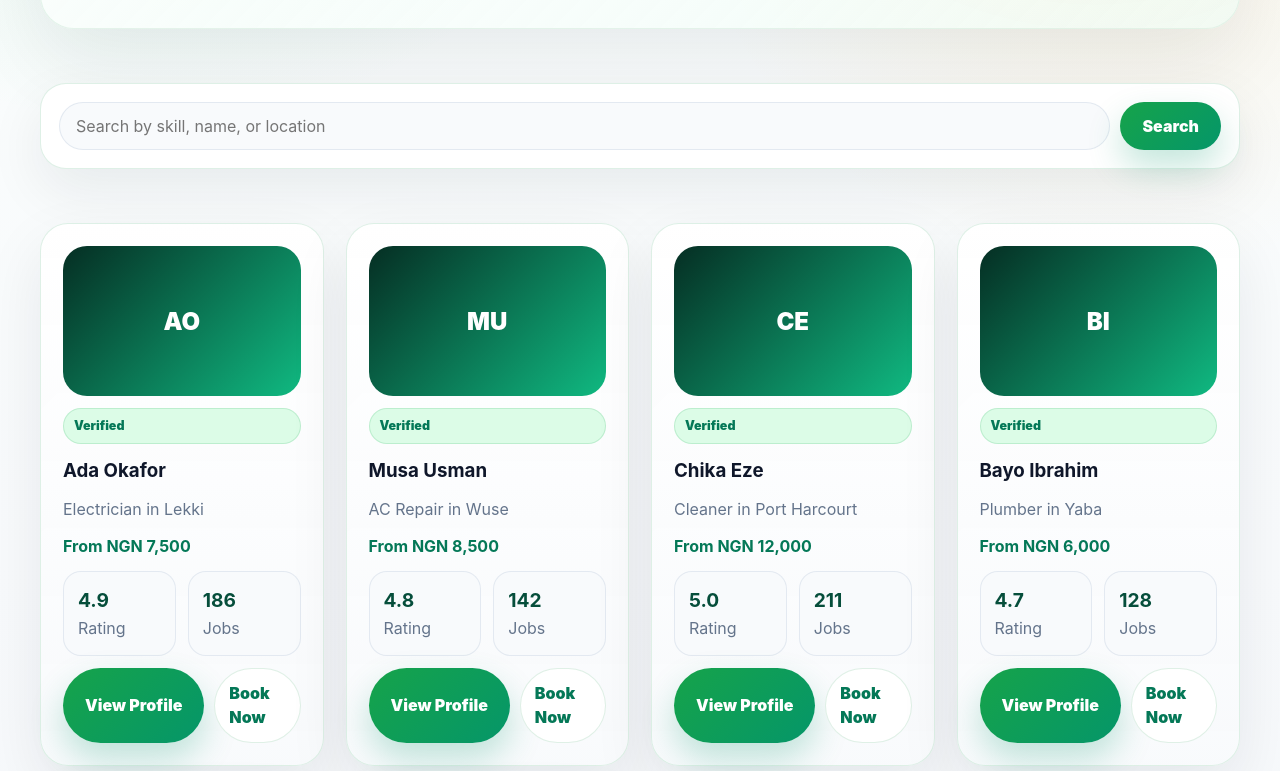
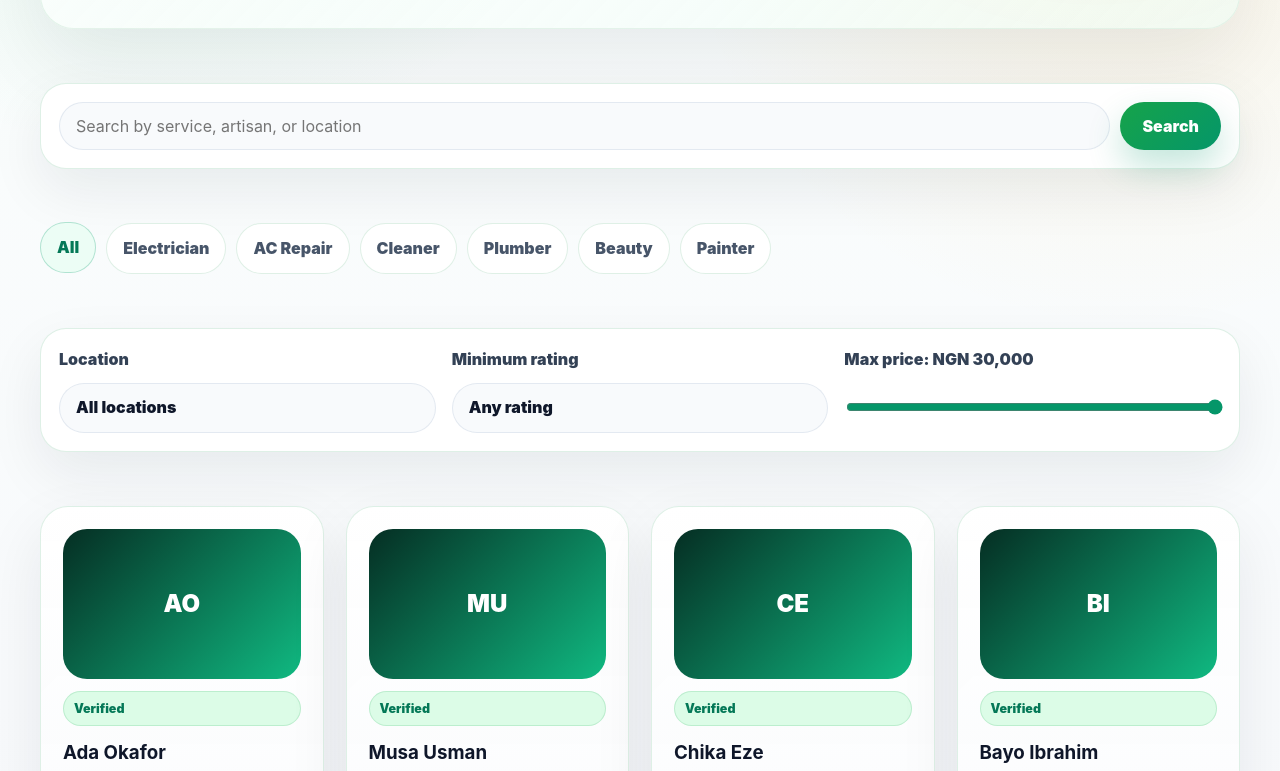
Before and after one commit to DocChukiy/handiwave, a React (Vite) app: page /artisans in a window 1280 px wide. Shown: the part 609-1380 px from the top of the page. Built offline with nearby package versions, Linux system fonts and the light colour scheme.

Commit message:
Add search and filters to Handiwave

```diff
--- a/src/App.css
+++ b/src/App.css
@@ -1498,6 +1498,46 @@
   transform: translateY(-1px);
 }
 
+.filter-panel {
+  background: #ffffff;
+  border: 1px solid rgba(220, 239, 228, 0.92);
+  border-radius: 26px;
+  box-shadow: 0 22px 56px rgba(15, 23, 42, 0.075);
+  display: grid;
+  gap: 16px;
+  grid-template-columns: repeat(3, minmax(0, 1fr));
+  padding: 18px;
+}
+
+.filter-panel label {
+  color: #334155;
+  display: grid;
+  font-weight: 900;
+  gap: 9px;
+}
+
+.filter-panel select,
+.filter-panel input[type='range'] {
+  width: 100%;
+}
+
+.filter-panel select {
+  appearance: none;
+  background: #f8fafc;
+  border: 1px solid rgba(226, 232, 240, 0.9);
+  border-radius: 999px;
+  color: #0f172a;
+  font: inherit;
+  min-height: 48px;
+  outline: 0;
+  padding: 0 16px;
+}
+
+.filter-panel input[type='range'] {
+  accent-color: #059669;
+  min-height: 48px;
+}
+
 .services-grid {
   display: grid;
   gap: 22px;
@@ -1574,6 +1614,44 @@
   font-size: 0.9rem;
   font-weight: 900;
   padding: 12px;
+}
+
+.empty-state {
+  background:
+    linear-gradient(180deg, rgba(255, 255, 255, 0.98), rgba(248, 250, 252, 0.95)),
+    linear-gradient(135deg, rgba(22, 163, 74, 0.08), transparent);
+  border: 1px solid rgba(220, 239, 228, 0.92);
+  border-radius: 28px;
+  box-shadow: 0 24px 62px rgba(15, 23, 42, 0.08);
+  display: grid;
+  gap: 12px;
+  justify-items: center;
+  padding: clamp(32px, 6vw, 64px);
+  text-align: center;
+}
+
+.empty-state h2 {
+  color: #0f172a;
+  font-size: clamp(1.8rem, 4vw, 2.8rem);
+  margin: 0;
+}
+
+.empty-state p {
+  color: #64748b;
+  margin: 0;
+}
+
+.empty-state button {
+  background: linear-gradient(135deg, #16a34a, #059669);
+  border: 0;
+  border-radius: 999px;
+  color: #ffffff;
+  cursor: pointer;
+  font: inherit;
+  font-weight: 900;
+  margin-top: 8px;
+  min-height: 48px;
+  padding: 0 22px;
 }
 
 .artisan-profile-page {
@@ -1984,7 +2062,9 @@
 :root[data-theme='dark'] .service-list-card,
 :root[data-theme='dark'] .services-section-header > a,
 :root[data-theme='dark'] .services-section-header > span,
-:root[data-theme='dark'] .category-filters button {
+:root[data-theme='dark'] .category-filters button,
+:root[data-theme='dark'] .filter-panel,
+:root[data-theme='dark'] .empty-state {
   background:
     linear-gradient(180deg, rgba(15, 23, 42, 0.96), rgba(2, 6, 23, 0.9)),
     linear-gradient(135deg, rgba(16, 185, 129, 0.08), transparent);
@@ -1995,12 +2075,16 @@
 :root[data-theme='dark'] .services-search input,
 :root[data-theme='dark'] .services-section-header h2,
 :root[data-theme='dark'] .popular-service-card strong,
-:root[data-theme='dark'] .service-list-card h3 {
+:root[data-theme='dark'] .service-list-card h3,
+:root[data-theme='dark'] .filter-panel select,
+:root[data-theme='dark'] .empty-state h2 {
   color: #f8fafc;
 }
 
 :root[data-theme='dark'] .category-filters button,
-:root[data-theme='dark'] .service-card-meta span {
+:root[data-theme='dark'] .service-card-meta span,
+:root[data-theme='dark'] .filter-panel label,
+:root[data-theme='dark'] .empty-state p {
   color: #cbd5e1;
 }
 
@@ -2012,7 +2096,8 @@
 
 :root[data-theme='dark'] .service-icon,
 :root[data-theme='dark'] .service-category,
-:root[data-theme='dark'] .service-card-meta span {
+:root[data-theme='dark'] .service-card-meta span,
+:root[data-theme='dark'] .filter-panel select {
   background: rgba(15, 23, 42, 0.86);
   border-color: rgba(148, 163, 184, 0.14);
 }
@@ -3010,3 +3095,17 @@
     flex-direction: column;
   }
 }
+
+@media (max-width: 900px) {
+  .filter-panel {
+    grid-template-columns: 1fr;
+    text-align: left;
+  }
+}
+
+@media (max-width: 520px) {
+  .filter-panel {
+    border-radius: 22px;
+    padding: 16px;
+  }
+}
--- a/src/pages/Artisans.jsx
+++ b/src/pages/Artisans.jsx
@@ -1,47 +1,235 @@
+import { useMemo, useState } from 'react'
 import { Link } from 'react-router-dom'
 
+const categories = ['All', 'Electrician', 'AC Repair', 'Cleaner', 'Plumber', 'Beauty', 'Painter']
+const locations = ['All locations', 'Lagos', 'Abuja', 'Port Harcourt', 'Ibadan']
+
 const artisans = [
-  { name: 'Ada Okafor', skill: 'Electrician', rating: '4.9', jobs: 186, area: 'Lekki', price: 'From NGN 7,500' },
-  { name: 'Musa Usman', skill: 'AC Repair', rating: '4.8', jobs: 142, area: 'Wuse', price: 'From NGN 8,500' },
-  { name: 'Chika Eze', skill: 'Cleaner', rating: '5.0', jobs: 211, area: 'Port Harcourt', price: 'From NGN 12,000' },
-  { name: 'Bayo Ibrahim', skill: 'Plumber', rating: '4.7', jobs: 128, area: 'Yaba', price: 'From NGN 6,000' },
-  { name: 'Joy Nwosu', skill: 'Hair Stylist', rating: '4.9', jobs: 97, area: 'Surulere', price: 'From NGN 5,000' },
-  { name: 'Femi Lawal', skill: 'Painter', rating: '4.8', jobs: 118, area: 'Ibadan', price: 'From NGN 25,000' },
+  {
+    name: 'Ada Okafor',
+    skill: 'Electrician',
+    category: 'Electrician',
+    rating: 4.9,
+    jobs: 186,
+    area: 'Lekki',
+    location: 'Lagos',
+    price: 'From NGN 7,500',
+    priceValue: 7500,
+  },
+  {
+    name: 'Musa Usman',
+    skill: 'AC Repair',
+    category: 'AC Repair',
+    rating: 4.8,
+    jobs: 142,
+    area: 'Wuse',
+    location: 'Abuja',
+    price: 'From NGN 8,500',
+    priceValue: 8500,
+  },
+  {
+    name: 'Chika Eze',
+    skill: 'Cleaner',
+    category: 'Cleaner',
+    rating: 5.0,
+    jobs: 211,
+    area: 'GRA',
+    location: 'Port Harcourt',
+    price: 'From NGN 12,000',
+    priceValue: 12000,
+  },
+  {
+    name: 'Bayo Ibrahim',
+    skill: 'Plumber',
+    category: 'Plumber',
+    rating: 4.7,
+    jobs: 128,
+    area: 'Yaba',
+    location: 'Lagos',
+    price: 'From NGN 6,000',
+    priceValue: 6000,
+  },
+  {
+    name: 'Joy Nwosu',
+    skill: 'Hair Stylist',
+    category: 'Beauty',
+    rating: 4.9,
+    jobs: 97,
+    area: 'Surulere',
+    location: 'Lagos',
+    price: 'From NGN 5,000',
+    priceValue: 5000,
+  },
+  {
+    name: 'Femi Lawal',
+    skill: 'Painter',
+    category: 'Painter',
+    rating: 4.8,
+    jobs: 118,
+    area: 'Bodija',
+    location: 'Ibadan',
+    price: 'From NGN 25,000',
+    priceValue: 25000,
+  },
 ]
 
 function Artisans() {
+  const [searchTerm, setSearchTerm] = useState('')
+  const [activeCategory, setActiveCategory] = useState('All')
+  const [locationFilter, setLocationFilter] = useState('All locations')
+  const [minimumRating, setMinimumRating] = useState('0')
+  const [maximumPrice, setMaximumPrice] = useState(30000)
+
+  const filteredArtisans = useMemo(() => {
+    const query = searchTerm.trim().toLowerCase()
+
+    return artisans.filter((artisan) => {
+      const matchesSearch =
+        !query ||
+        artisan.name.toLowerCase().includes(query) ||
+        artisan.skill.toLowerCase().includes(query) ||
+        artisan.location.toLowerCase().includes(query) ||
+        artisan.area.toLowerCase().includes(query)
+      const matchesCategory =
+        activeCategory === 'All' || artisan.category === activeCategory
+      const matchesLocation =
+        locationFilter === 'All locations' || artisan.location === locationFilter
+      const matchesRating = artisan.rating >= Number(minimumRating)
+      const matchesPrice = artisan.priceValue <= Number(maximumPrice)
+
+      return (
+        matchesSearch &&
+        matchesCategory &&
+        matchesLocation &&
+        matchesRating &&
+        matchesPrice
+      )
+    })
+  }, [activeCategory, locationFilter, maximumPrice, minimumRating, searchTerm])
+
   return (
     <div className="starter-page">
       <section className="page-hero compact">
         <p className="section-kicker">Verified artisans</p>
         <h1>Find skilled professionals near you</h1>
-        <p>Browse trusted Handiwave artisans with ratings, completed jobs, and local availability.</p>
+        <p>
+          Browse trusted Handiwave artisans with ratings, completed jobs, and
+          local availability.
+        </p>
       </section>
 
-      <section className="toolbar-card">
-        <input placeholder="Search by skill, name, or location" />
+      <section className="toolbar-card filter-toolbar">
+        <input
+          placeholder="Search by service, artisan, or location"
+          value={searchTerm}
+          onChange={(event) => setSearchTerm(event.target.value)}
+        />
         <button type="button">Search</button>
       </section>
 
+      <section className="category-filters" aria-label="Artisan categories">
+        {categories.map((category) => (
+          <button
+            className={activeCategory === category ? 'active' : ''}
+            key={category}
+            type="button"
+            onClick={() => setActiveCategory(category)}
+          >
+            {category}
+          </button>
+        ))}
+      </section>
+
+      <section className="filter-panel">
+        <label>
+          Location
+          <select
+            value={locationFilter}
+            onChange={(event) => setLocationFilter(event.target.value)}
+          >
+            {locations.map((location) => (
+              <option key={location}>{location}</option>
+            ))}
+          </select>
+        </label>
+        <label>
+          Minimum rating
+          <select
+            value={minimumRating}
+            onChange={(event) => setMinimumRating(event.target.value)}
+          >
+            <option value="0">Any rating</option>
+            <option value="4.5">4.5+</option>
+            <option value="4.8">4.8+</option>
+            <option value="4.9">4.9+</option>
+          </select>
+        </label>
+        <label>
+          Max price: NGN {Number(maximumPrice).toLocaleString()}
+          <input
+            type="range"
+            min="5000"
+            max="30000"
+            step="1000"
+            value={maximumPrice}
+            onChange={(event) => setMaximumPrice(event.target.value)}
+          />
+        </label>
+      </section>
+
+      {filteredArtisans.length > 0 ? (
         <section className="starter-grid four">
-        {artisans.map((artisan) => (
+          {filteredArtisans.map((artisan) => (
             <article className="person-card" key={artisan.name}>
-            <div className="person-avatar">{artisan.name.split(' ').map((part) => part[0]).join('')}</div>
+              <div className="person-avatar">
+                {artisan.name
+                  .split(' ')
+                  .map((part) => part[0])
+                  .join('')}
+              </div>
               <span className="verified-badge">Verified</span>
               <h3>{artisan.name}</h3>
-            <p>{artisan.skill} in {artisan.area}</p>
+              <p>
+                {artisan.skill} in {artisan.area}, {artisan.location}
+              </p>
               <strong className="price-note">{artisan.price}</strong>
               <div className="mini-metrics">
-              <span><strong>{artisan.rating}</strong> Rating</span>
-              <span><strong>{artisan.jobs}</strong> Jobs</span>
+                <span>
+                  <strong>{artisan.rating}</strong> Rating
+                </span>
+                <span>
+                  <strong>{artisan.jobs}</strong> Jobs
+                </span>
               </div>
               <div className="person-actions">
-              <Link className="service-book-link" to="/artisan-profile">View Profile</Link>
-              <Link className="secondary-mini-link" to="/bookings">Book Now</Link>
+                <Link className="service-book-link" to="/artisan-profile">
+                  View Profile
+                </Link>
+                <Link className="secondary-mini-link" to="/bookings">
+                  Book Now
+                </Link>
               </div>
             </article>
           ))}
         </section>
+      ) : (
+        <section className="empty-state">
+          <h2>No artisans found</h2>
+          <p>Try another service, location, rating, or price range.</p>
+          <button
+            type="button"
+            onClick={() => {
+              setSearchTerm('')
+              setActiveCategory('All')
+              setLocationFilter('All locations')
+              setMinimumRating('0')
+              setMaximumPrice(30000)
+            }}
+          >
+            Reset filters
+          </button>
+        </section>
+      )}
     </div>
   )
 }
--- a/src/pages/Services.jsx
+++ b/src/pages/Services.jsx
@@ -3,6 +3,7 @@ import { useMemo, useState } from 'react'
 import { Link } from 'react-router-dom'
 
 const categories = ['All', 'Repairs', 'Home Care', 'Installation', 'Auto', 'Beauty']
+const locations = ['All locations', 'Lagos', 'Abuja', 'Port Harcourt', 'Ibadan']
 
 const services = [
   {
@@ -11,6 +12,9 @@ const services = [
     category: 'Repairs',
     description: 'Fix sockets, wiring, lighting, breakers, and power issues safely.',
     price: 'From NGN 7,500',
+    priceValue: 7500,
+    rating: 4.9,
+    locations: ['Lagos', 'Ibadan'],
     duration: 'Same day',
     popular: true,
   },
@@ -20,6 +24,9 @@ const services = [
     category: 'Repairs',
     description: 'Repair leaks, blocked drains, taps, toilets, and water systems.',
     price: 'From NGN 6,000',
+    priceValue: 6000,
+    rating: 4.7,
+    locations: ['Lagos', 'Port Harcourt'],
     duration: '2-4 hours',
     popular: true,
   },
@@ -29,6 +36,9 @@ const services = [
     category: 'Installation',
     description: 'Book AC servicing, installation, gas refill, and diagnostics.',
     price: 'From NGN 8,500',
+    priceValue: 8500,
+    rating: 4.8,
+    locations: ['Abuja', 'Lagos'],
     duration: 'Same day',
     popular: true,
   },
@@ -38,6 +48,9 @@ const services = [
     category: 'Home Care',
     description: 'Reliable cleaning for apartments, offices, shortlets, and move-ins.',
     price: 'From NGN 12,000',
+    priceValue: 12000,
+    rating: 5.0,
+    locations: ['Port Harcourt', 'Lagos'],
     duration: '3-6 hours',
     popular: true,
   },
@@ -47,6 +60,9 @@ const services = [
     category: 'Home Care',
     description: 'Refresh interiors and exteriors with clean professional finishing.',
     price: 'From NGN 25,000',
+    priceValue: 25000,
+    rating: 4.8,
+    locations: ['Ibadan', 'Lagos'],
     duration: '1-3 days',
     popular: false,
   },
@@ -56,6 +72,9 @@ const services = [
     category: 'Installation',
     description: 'Furniture repairs, shelves, doors, cabinets, and custom fittings.',
     price: 'From NGN 10,000',
+    priceValue: 10000,
+    rating: 4.6,
+    locations: ['Lagos', 'Abuja'],
     duration: 'By quote',
     popular: false,
   },
@@ -65,6 +84,9 @@ const services = [
     category: 'Repairs',
     description: 'Service and repair petrol or diesel generators at your location.',
     price: 'From NGN 9,000',
+    priceValue: 9000,
+    rating: 4.8,
+    locations: ['Lagos', 'Ibadan', 'Abuja'],
     duration: 'Same day',
     popular: true,
   },
@@ -74,6 +96,9 @@ const services = [
     category: 'Repairs',
     description: 'Fix fridges, washing machines, cookers, microwaves, and more.',
     price: 'From NGN 8,000',
+    priceValue: 8000,
+    rating: 4.7,
+    locations: ['Port Harcourt', 'Lagos'],
     duration: 'Same day',
     popular: false,
   },
@@ -83,6 +108,9 @@ const services = [
     category: 'Auto',
     description: 'Diagnostics, servicing, battery checks, and emergency auto support.',
     price: 'From NGN 10,000',
+    priceValue: 10000,
+    rating: 4.6,
+    locations: ['Lagos', 'Abuja'],
     duration: '1-5 hours',
     popular: false,
   },
@@ -92,6 +120,9 @@ const services = [
     category: 'Beauty',
     description: 'Book cuts, styling, braids, grooming, and home beauty appointments.',
     price: 'From NGN 5,000',
+    priceValue: 5000,
+    rating: 4.9,
+    locations: ['Lagos', 'Abuja'],
     duration: '1-3 hours',
     popular: true,
   },
@@ -105,6 +136,9 @@ const cardVariants = {
 function Services() {
   const [activeCategory, setActiveCategory] = useState('All')
   const [searchTerm, setSearchTerm] = useState('')
+  const [locationFilter, setLocationFilter] = useState('All locations')
+  const [minimumRating, setMinimumRating] = useState('0')
+  const [maximumPrice, setMaximumPrice] = useState(30000)
 
   const filteredServices = useMemo(() => {
     const query = searchTerm.trim().toLowerCase()
@@ -116,11 +150,17 @@ function Services() {
         !query ||
         service.title.toLowerCase().includes(query) ||
         service.description.toLowerCase().includes(query) ||
-        service.category.toLowerCase().includes(query)
+        service.category.toLowerCase().includes(query) ||
+        service.locations.some((location) => location.toLowerCase().includes(query))
+      const matchesLocation =
+        locationFilter === 'All locations' ||
+        service.locations.includes(locationFilter)
+      const matchesRating = service.rating >= Number(minimumRating)
+      const matchesPrice = service.priceValue <= Number(maximumPrice)
 
-      return matchesCategory && matchesSearch
+      return matchesCategory && matchesSearch && matchesLocation && matchesRating && matchesPrice
     })
-  }, [activeCategory, searchTerm])
+  }, [activeCategory, locationFilter, maximumPrice, minimumRating, searchTerm])
 
   const popularServices = services.filter((service) => service.popular)
 
@@ -206,6 +246,43 @@ function Services() {
           ))}
         </div>
 
+        <div className="filter-panel">
+          <label>
+            Location
+            <select
+              value={locationFilter}
+              onChange={(event) => setLocationFilter(event.target.value)}
+            >
+              {locations.map((location) => (
+                <option key={location}>{location}</option>
+              ))}
+            </select>
+          </label>
+          <label>
+            Minimum rating
+            <select
+              value={minimumRating}
+              onChange={(event) => setMinimumRating(event.target.value)}
+            >
+              <option value="0">Any rating</option>
+              <option value="4.5">4.5+</option>
+              <option value="4.8">4.8+</option>
+              <option value="4.9">4.9+</option>
+            </select>
+          </label>
+          <label>
+            Max price: NGN {Number(maximumPrice).toLocaleString()}
+            <input
+              type="range"
+              min="5000"
+              max="30000"
+              step="1000"
+              value={maximumPrice}
+              onChange={(event) => setMaximumPrice(event.target.value)}
+            />
+          </label>
+        </div>
+
         <motion.div
           className="services-grid"
           initial="hidden"
@@ -228,7 +305,9 @@ function Services() {
               <p>{service.description}</p>
               <div className="service-card-meta">
                 <span>{service.price}</span>
+                <span>{service.rating}+ rating</span>
                 <span>{service.duration}</span>
+                <span>{service.locations[0]}</span>
               </div>
               <Link className="service-book-link" to="/artisans">
                 Find Artisan
```
Lines whose indentation alone changed are shown as unchanged.
